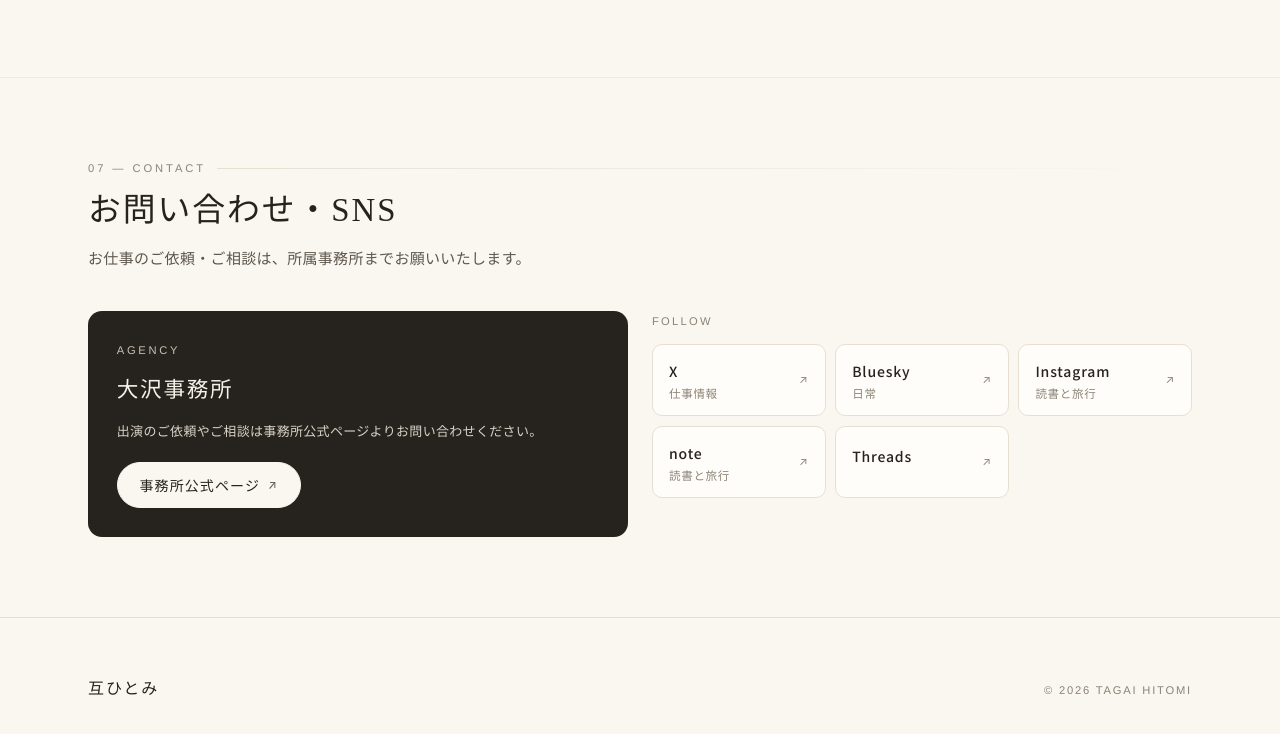
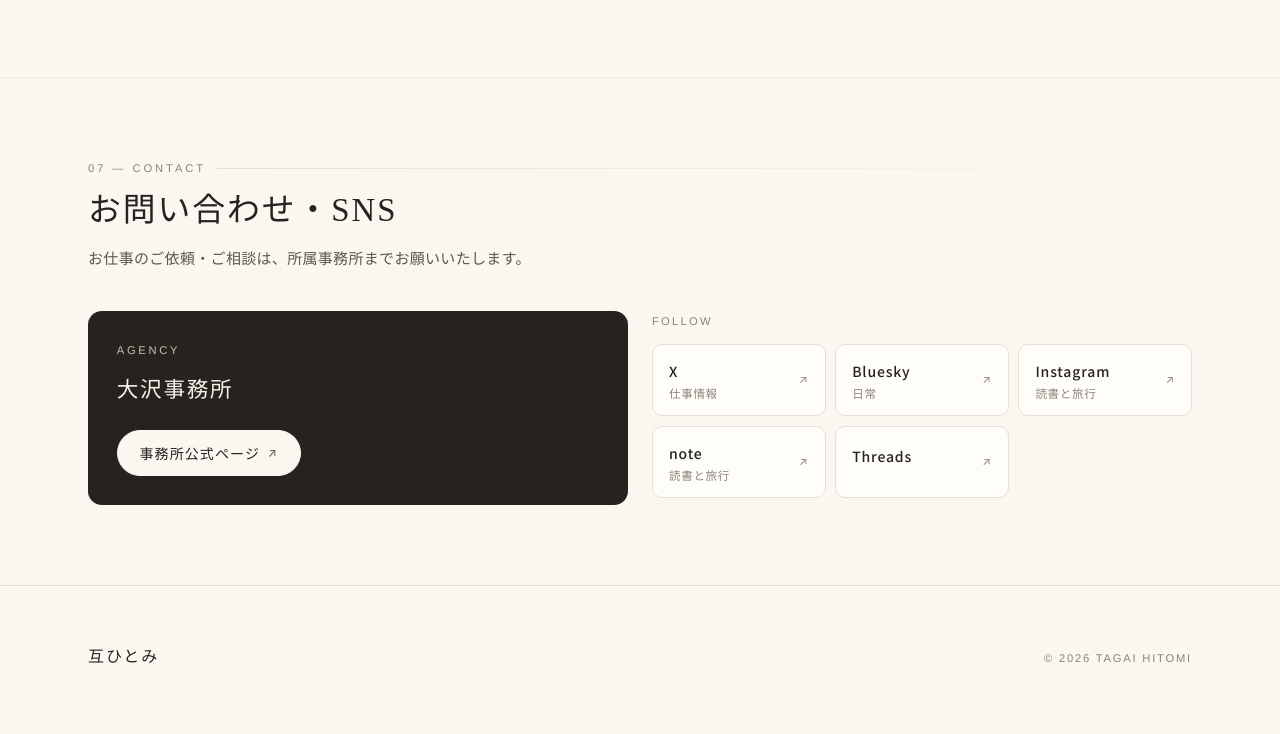
Before and after one commit to tagai-hitomi/tagai-hitomi.github.io, a plain HTML site: page index.html in a window 1280 px wide. Shown: the part 4969-5703 px from the top of the page. Drawn offline with Linux system fonts and the light colour scheme.

Commit message:
お問い合わせ: 事務所カードの説明文を削除してすっきり整理

```diff
--- a/index.html
+++ b/index.html
@@ -1728,7 +1728,6 @@ a.work:hover{
         <div class="office">
           <span class="office-label">Agency</span>
           <h3 class="office-name">大沢事務所</h3>
-          <p class="office-desc">出演のご依頼やご相談は事務所公式ページよりお問い合わせください。</p>
           <a class="btn" href="https://osawa-inc.co.jp/women/tagaihitomi/" target="_blank" rel="noopener noreferrer">事務所公式ページ<span class="arrow" aria-hidden="true">↗</span></a>
         </div>
 
```
